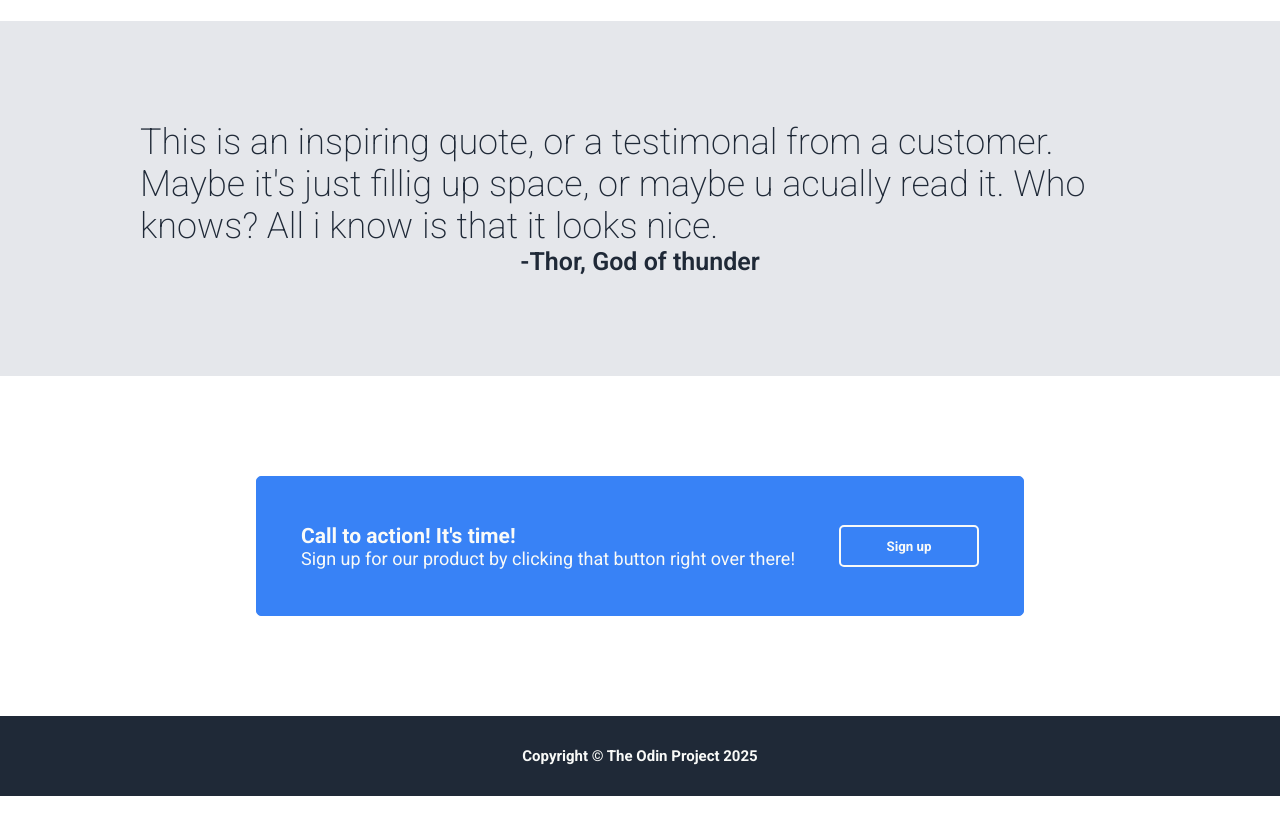
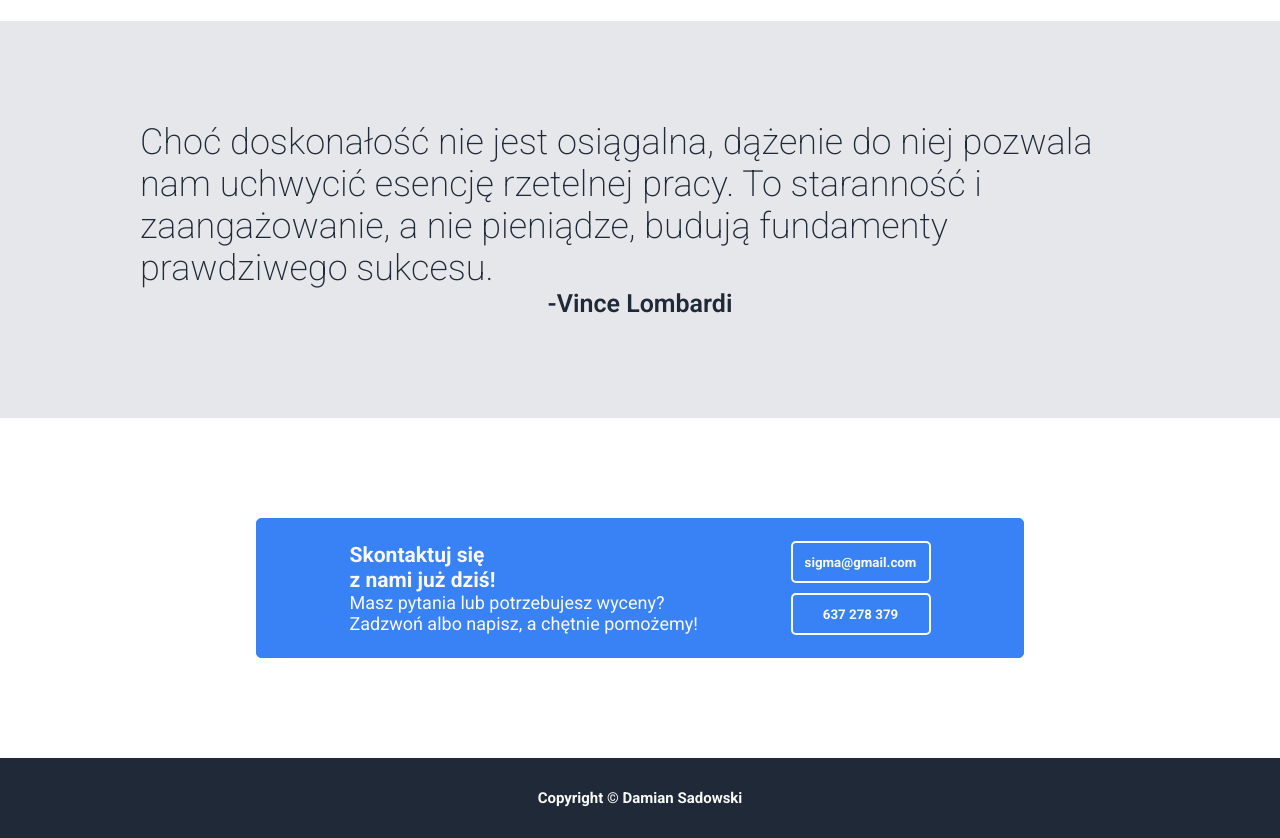
Before and after one commit to sadowski-damian/stronaoknowa, a plain HTML site: page index.html in a window 1280 px wide. Shown: the part 1200-2038 px from the top of the page. Before the commit the page ends 1996 px from the top, so only its background shows below. Drawn offline with Linux system fonts and the light colour scheme.

Commit message:
Update index.html

```diff
--- a/index.html
+++ b/index.html
@@ -15,13 +15,13 @@
         <div class="header-nav">
         <ul class="links">
             <li class="link">
-                <p>628400120</p>
+                <p><strong>+48 628 400 120</strong></p>
             </li>
             <li class="links-line link">
                 <p>|</p>
             </li>
             <li class="link">
-                <p>fryta@gmail.com</p>
+                <p><strong>fryta@gmail.com</strong></p>
             </li>
         </ul>
     </div>
@@ -61,25 +61,26 @@
     </div>
     <div class="quote-space">
         <div class="quote-container">
-        <p class="quote">This is an inspiring quote, or a testimonal from a customer. Maybe it's just fillig up space,
-            or maybe u acually read it. Who knows? All i know is that it looks nice.</p>
+        <p class="quote">Choć doskonałość nie jest osiągalna, dążenie do niej pozwala nam uchwycić esencję rzetelnej pracy. To staranność i zaangażowanie, a nie pieniądze, budują fundamenty prawdziwego sukcesu.</p>
         </div>
         <div class="quote-author-container">
-            <p class="quote-author">-Thor, God of thunder</p>
+            <p class="quote-author">-Vince Lombardi</p>
         </div>
     </div>
     <div class="bottom-sign-form-container">
         <div class="bottom-sign-form">
             <div class="form-left">
-                <h3>Call to action! It's time!</h3>
-                <p>Sign up for our product by clicking that button right over there!</p>
+                <h3>Skontaktuj się <br>z nami już dziś!</h3>
+                <p class="form-middle">Masz pytania lub potrzebujesz wyceny?
+                    <br>Zadzwoń albo napisz, a chętnie pomożemy!</p>
             </div>
             <div class="form-right">
-                <button class="form-button"><strong>Sign up</strong></button>
+                <button class="form-button"><strong>sigma@gmail.com</strong></button>
+                <button class="form-button"><strong>637 278 379</strong></button>
             </div>
         </div>
     </div>
-    <footer><strong>Copyright © The Odin Project 2025</strong></footer>
+    <footer><strong>Copyright © Damian Sadowski</strong></footer>
 </body>
 
 </html>
```
